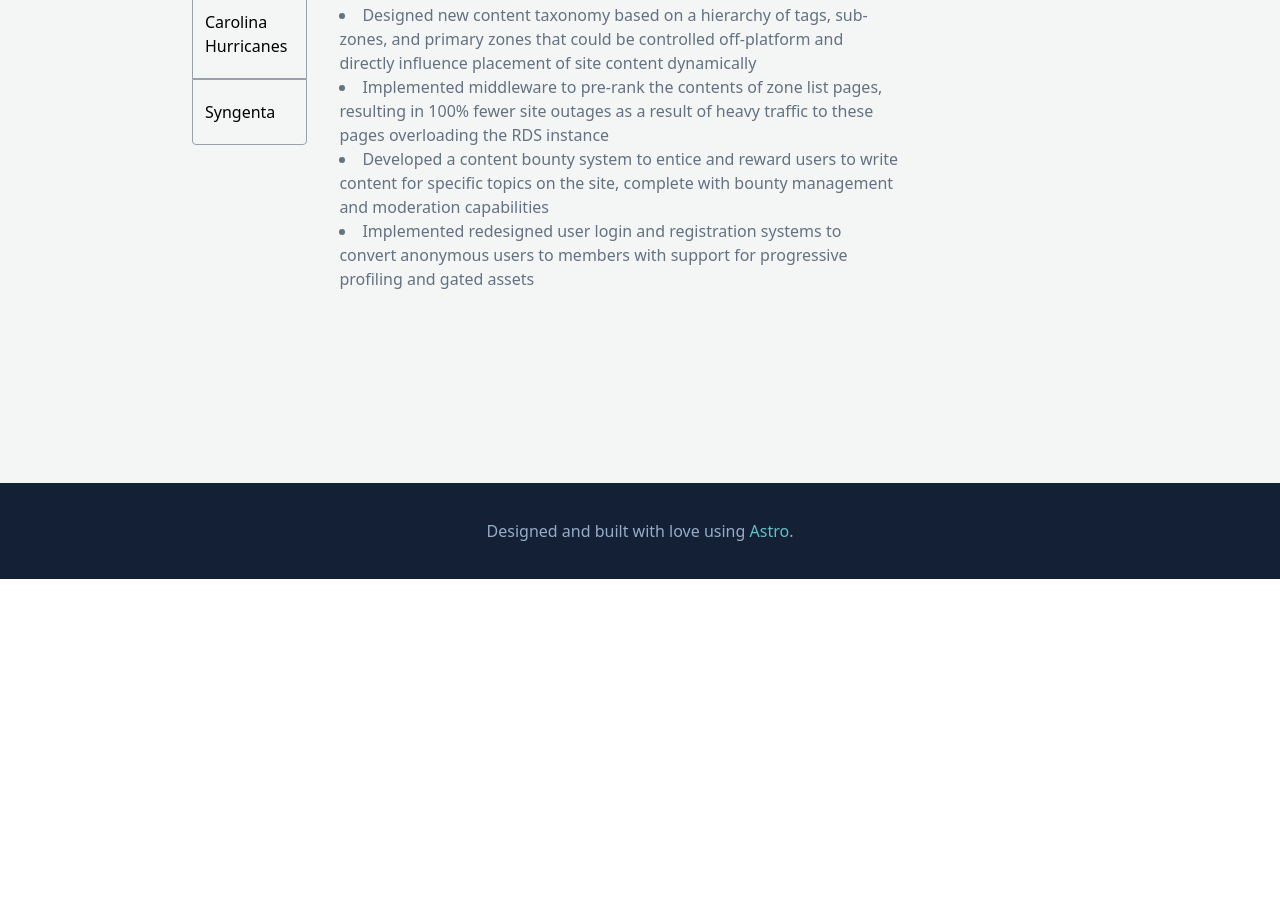
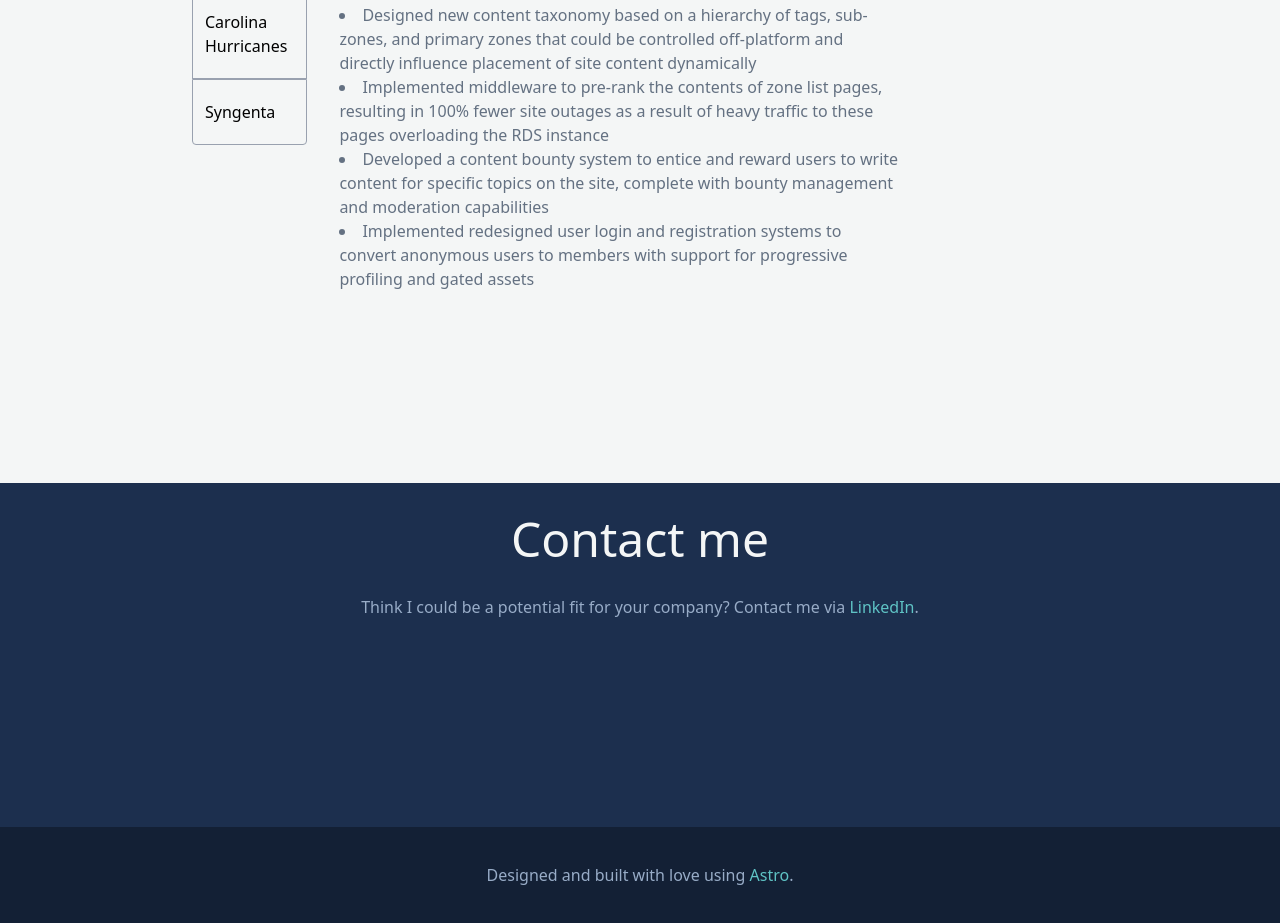
Before and after one commit to jdoiron94/jdoiron-me, an Astro site: page / in a window 1280 px wide. Shown: the part 1533-2456 px from the top of the page. Before the commit the page ends 2112 px from the top, so only its background shows below. Built offline with nearby package versions, Linux system fonts and the light colour scheme; Astro itself is replaced by a stand-in of ours.

Commit message:
chore: Add contact section

```diff
--- a/src/pages/index.astro
+++ b/src/pages/index.astro
@@ -155,6 +155,19 @@ const experience = [
       </div>
     </div>
   </section>
+  <section
+    class="px-8 md:px-16 lg:px-48 pt-4 pb-16 md:pb-32 lg:pb-48 bg-[#1c2f4e]"
+  >
+    <h2 class="text-center text-5xl">Contact me</h2>
+    <p class="text-center text-[#98acc7]">
+      Think I could be a potential fit for your company? Contact me via <a
+        class="hover:text-[#f4f6f6]"
+        href="https://www.linkedin.com/in/jdoiron94/"
+        target="_blank"
+        rel="noopener noreferrer">LinkedIn</a
+      >.
+    </p>
+  </section>
 </Layout>
 
 <script>
```
